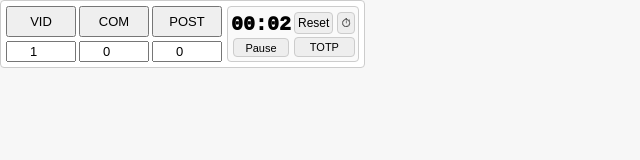
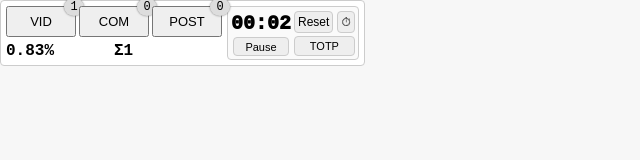
Before and after one commit to dtsapun/testapp, a plain HTML site: page index.html in a window 1280 px wide. Both pictures are taken after a click on the button "VID". Shown: the whole page, without its empty margins (0-640 px from the left). Drawn offline with Linux system fonts and the light colour scheme.

Commit message:
Update index.html

```diff
--- a/index.html
+++ b/index.html
@@ -9,60 +9,93 @@
 <style>
   body { font-family: monospace; background: #f7f7f7; margin:0; padding:0; }
   #container { background:#fff; border:1px solid #ccc; border-radius:4px; padding:5px; display:inline-block; }
-  .topRow { display:flex; align-items:stretch; gap:5px; margin-bottom:0px; }
-  .clickers { display:flex; gap:3px; align-items:stretch; }
-  .col { display:flex; flex-direction:column; gap:4px; justify-content:space-between; }
+  .topRow { display:flex; align-items:stretch; gap:5px; }
+  .clickers { display:flex; gap:3px; align-items:stretch; flex-direction:column; }
+  .clickerRow { display:flex; gap:3px; }
+  .col { position:relative; }
   .col button { width:70px; padding:6px; font-size:13px; cursor:pointer; }
-  .col input { width:70px; padding:1px; box-sizing:border-box; text-align:center; font-size:13px; }
-  #totalsRow { display:flex; align-items:center; gap:3px; background:#fafafa; border:1px solid #ccc;
-    padding:3px; border-radius:4px; font-size:12px; }
-  .totalsLeft { display:flex; flex-direction:column; gap:3px; align-items:center; }
-  #stopwatchSmall {
-  font-size: 20px;       /* трохи більший шрифт */
-  font-weight: 1000;      /* жирніший */
-  min-width: 60px;       /* вужчий */
-  height: 24px;          /* трохи вищий */
-  line-height: 28px;     /* вирівнювання по вертикалі */
-  text-align: center;
+  .badge {
+    position:absolute;
+    top:-8px;
+    right:-8px;
+    background:#ddd;
+    color:#000;
+    border-radius:50%;
+    padding:2px 6px;
+    font-size:12px;
+    min-width:8px;
+    text-align:center;
+    cursor:pointer;
+    box-shadow:0 0 2px rgba(0,0,0,0.5);
+  }
+  .badge input {
+    width:20px;
+    font-size:12px;
+    border:none;
+    background:transparent;
+    text-align:left;
+    outline:none;
+  }
+  .statsRow {
+  display: flex;
+  justify-content: space-between;
+  align-items: left;
+  margin-top: 2px;
+  font-size: 16px; /* можна збільшити до 16px, якщо місця вистачить */
+  font-weight: bold;
 }
 
-#pauseSmall {
-  font-size: 11px;
-  padding: 3px 11px;
-  height: 19px;          /* така сама висота як у секундоміра */
-  cursor: pointer;
-  background: #eee;
-  border: 1px solid #ccc;
-  border-radius: 4px;
+.statsRow > div {
+  flex: 1;
+  text-align: left;
 }
 
+  #totalsRow { display:flex; align-items:center; gap:3px; background:#fafafa; border:1px solid #ccc; padding:3px; border-radius:4px; font-size:12px; }
+  .totalsLeft { display:flex; flex-direction:column; gap:3px; align-items:center; }
+  #stopwatchSmall { font-size:20px; font-weight:1000; min-width:60px; height:24px; line-height:28px; text-align:center; }
+  #pauseSmall { font-size:11px; padding:3px 11px; height:19px; cursor:pointer; background:#eee; border:1px solid #ccc; border-radius:4px; }
   .totalsRight { display:flex; flex-direction:column; gap:3px; align-items:stretch; height:100%; justify-content:center; }
   .rightTop { display:flex; gap:4px; }
-  #resetAll, #toggleStopwatch { flex:1; font-size:12px; padding:3px; cursor:pointer;
-    background:#eee; border:1px solid #ccc; border-radius:4px; text-align:center; }
+  #resetAll, #toggleStopwatch { flex:1; font-size:12px; padding:3px; cursor:pointer; background:#eee; border:1px solid #ccc; border-radius:4px; text-align:center; }
   #toggleTotp { font-size:11px; padding:3px; cursor:pointer; background:#eee; border:1px solid #ccc; border-radius:4px; }
   #totpContainer { margin-top:6px; border-top:1px solid #ddd; padding-top:6px; display:none; }
   #totpSecret { width:100%; padding:5px; box-sizing:border-box; font-family:monospace; font-size:12px; }
-  #totpCode { margin-top:4px; font-family:monospace; font-size:16px; font-weight:700; letter-spacing:4px;
-    text-align:center; padding:4px; border-radius:4px; border:1px dashed #ddd; cursor:pointer; user-select:none; }
+  #totpCode { margin-top:4px; font-family:monospace; font-size:16px; font-weight:700; letter-spacing:4px; text-align:center; padding:4px; border-radius:4px; border:1px dashed #ddd; cursor:pointer; user-select:none; }
   #totpTimer { font-size:11px; text-align:center; margin-top:4px; color:#333; }
+  /* Прибирає стрілочки в Chrome, Edge, Safari */
+input[type=number]::-webkit-inner-spin-button,
+input[type=number]::-webkit-outer-spin-button {
+  -webkit-appearance: none;
+  margin: 0;
+}
+
+/* Прибирає стрілочки у Firefox */
+input[type=number] {
+  -moz-appearance: textfield;
+}
 </style>
 </head>
 <body>
 <div id="container">
   <div class="topRow">
     <div class="clickers">
+      <div class="clickerRow">
         <div class="col">
           <button id="btn1">VID</button>
-        <input id="click1" type="number" min="0" value="0">
+          <div id="badge1" class="badge">0</div>
         </div>
         <div class="col">
           <button id="btn2">COM</button>
-        <input id="click2" type="number" min="0" value="0">
+          <div id="badge2" class="badge">0</div>
         </div>
         <div class="col">
           <button id="btn3">POST</button>
-        <input id="click3" type="number" min="0" value="0">
+          <div id="badge3" class="badge">0</div>
+        </div>
+      </div>
+      <div class="statsRow">
+        <div id="percentStat">0%</div>
+        <div id="sumStat">Σ0</div>
       </div>
     </div>
     <div id="totalsRow">
@@ -79,7 +112,6 @@
       </div>
     </div>
   </div>
-
   <div id="totpContainer">
     <input id="totpSecret" placeholder="Secret code">
     <div id="totpCode">------</div>
@@ -89,179 +121,164 @@
 
 <script>
 (function(){
-  const btn1 = document.getElementById('btn1');
-  const btn2 = document.getElementById('btn2');
-  const btn3 = document.getElementById('btn3');
-  const click1 = document.getElementById('click1');
-  const click2 = document.getElementById('click2');
-  const click3 = document.getElementById('click3');
-  const resetAll = document.getElementById('resetAll');
-  const toggleStopwatch = document.getElementById('toggleStopwatch');
-  const stopwatchSmall = document.getElementById('stopwatchSmall');
-  const pauseSmall = document.getElementById('pauseSmall');
-  const toggleTotp = document.getElementById('toggleTotp');
-  const totpContainer = document.getElementById('totpContainer');
-  const totpSecret = document.getElementById('totpSecret');
-  const totpCode = document.getElementById('totpCode');
-  const totpTimer = document.getElementById('totpTimer');
-  const controlsRow = document.getElementById('controlsRow');
+  const w1=0.83,w2=0.2,w3=0.4;
+  let swStart=null,swElapsed=0,swRunning=false,swInterval=null;
 
-  const w1 = 0.83, w2 = 0.2, w3 = 0.4;
-  let swStart = null, swElapsed = 0, swRunning = false, swInterval = null;
+  const badgeEls=[
+    document.getElementById('badge1'),
+    document.getElementById('badge2'),
+    document.getElementById('badge3')
+  ];
+  let counts=[0,0,0];
 
-  function fmt(ms){ const s = Math.floor(ms/1000); return String(Math.floor(s/60)).padStart(2,'0')+':'+String(s%60).padStart(2,'0'); }
-  function updateStopwatchDisplay(){ stopwatchSmall.textContent = fmt(swRunning ? (Date.now()-swStart) : swElapsed); }
-  function startStopwatch(){
-    swStart = Date.now();
-    swElapsed = 0;
-    swRunning = true;
-    clearInterval(swInterval);
-    swInterval = setInterval(updateStopwatchDisplay, 250);
-    updateStopwatchDisplay();
+  const percentStat=document.getElementById('percentStat');
+  const sumStat=document.getElementById('sumStat');
+  const stopwatchSmall=document.getElementById('stopwatchSmall');
+  const pauseSmall=document.getElementById('pauseSmall');
+  const resetAll=document.getElementById('resetAll');
+  const toggleStopwatch=document.getElementById('toggleStopwatch');
+  const controlsRow=document.getElementById('controlsRow');
+  const toggleTotp=document.getElementById('toggleTotp');
+  const totpContainer=document.getElementById('totpContainer');
+  const totpSecret=document.getElementById('totpSecret');
+  const totpCode=document.getElementById('totpCode');
+  const totpTimer=document.getElementById('totpTimer');
+
+  function fmt(ms){const s=Math.floor(ms/1000);return String(Math.floor(s/60)).padStart(2,'0')+':'+String(s%60).padStart(2,'0');}
+  function updateStopwatchDisplay(){stopwatchSmall.textContent=fmt(swRunning?(Date.now()-swStart):swElapsed);}
+  function startStopwatch(){swStart=Date.now()-swElapsed;swRunning=true;clearInterval(swInterval);swInterval=setInterval(updateStopwatchDisplay,250);updateStopwatchDisplay();saveState();}
+  function pauseStopwatch(){swElapsed=swRunning?(Date.now()-swStart):swElapsed;swRunning=false;clearInterval(swInterval);updateStopwatchDisplay();saveState();}
+
+  function updateStats(){
+    const percent=((counts[0]*w1)+(counts[1]*w2)+(counts[2]*w3)).toFixed(2);
+    const sum=counts.reduce((a,b)=>a+b,0);
+    percentStat.textContent=percent+'%';
+    sumStat.textContent='Σ'+sum;
     saveState();
   }
-  function pauseStopwatch(){
-    swStart = null; swElapsed = 0; swRunning = false;
-    clearInterval(swInterval); updateStopwatchDisplay(); saveState();
-  }
-  function toBoldFullwidth(numStr) {
-  const map = {
-    '0': '𝟬', '1': '1️⃣', '2': '𝟮', '3': '𝟯', '4': '𝟰',
-    '5': '𝟱', '6': '𝟲', '7': '𝟳', '8': '𝟴', '9': '𝟵'
+
+  function makeEditableBadge(i){
+    const badge=badgeEls[i];
+    badge.onclick=()=>{
+      const inp=document.createElement('input');
+      inp.type='number';
+      inp.value=counts[i];
+      badge.innerHTML='';
+      badge.appendChild(inp);
+      inp.focus();
+      inp.onblur=()=>{
+        counts[i]=+inp.value||0;
+        badge.textContent=counts[i];
+        updateStats();
       };
-  return numStr.toString().split('').map(ch => map[ch] || ch).join('');
+    };
   }
 
-function updateTitle(){
-  const clicks = (+click1.value||0) + (+click2.value||0) + (+click3.value||0);
-  const percent = ((+click1.value||0)*w1 + (+click2.value||0)*w2 + (+click3.value||0)*w3).toFixed(2);
-  if (clicks > 0) {
-    document.title = `🔥${toBoldFullwidth(percent)}% | 💪${toBoldFullwidth(clicks)}`;
-  } else {
-    document.title = "Project DIMA";
-  }
-}
+  badgeEls.forEach((b,i)=>makeEditableBadge(i));
 
+  document.getElementById('btn1').onclick=()=>{counts[0]++;badgeEls[0].textContent=counts[0];updateStats();startStopwatch();};
+  document.getElementById('btn2').onclick=()=>{counts[1]++;badgeEls[1].textContent=counts[1];updateStats();startStopwatch();};
+  document.getElementById('btn3').onclick=()=>{counts[2]++;badgeEls[2].textContent=counts[2];updateStats();startStopwatch();};
 
-  function updateFavicon(clicks, percent) {
-  const canvas = document.createElement('canvas');
-  canvas.width = 64;
-  canvas.height = 64;
-  const ctx = canvas.getContext('2d');
-
-  // фон і рамка
-  ctx.fillStyle = '#ffffff';
-  ctx.fillRect(0, 0, 64, 64);
-  ctx.strokeStyle = '#000';
-  ctx.strokeRect(0, 0, 64, 64);
-
-  // текст: перший рядок — %
-  ctx.fillStyle = '#000';
-  ctx.font = 'bold 28px sans-serif';
-  ctx.textAlign = 'center';
-  ctx.fillText(percent + '%', 32, 28);
-
-  // другий рядок — кліки
-  ctx.font = 'bold 20px sans-serif';
-  ctx.fillText(clicks, 32, 55);
-
-  // створення нового favicon
-  const link = document.querySelector("link[rel*='icon']") || document.createElement('link');
-  link.type = 'image/png';
-  link.rel = 'icon';
-  link.href = canvas.toDataURL('image/png');
-
-  document.head.appendChild(link);
-}
-
-  function updateTotals(){
-    updateTitle();
-  }
-
-  btn1.onclick = () => { click1.value = (+click1.value||0)+1; updateTotals(); startStopwatch(); };
-  btn2.onclick = () => { click2.value = (+click2.value||0)+1; updateTotals(); startStopwatch(); };
-  btn3.onclick = () => { click3.value = (+click3.value||0)+1; updateTotals(); startStopwatch(); };
-  [click1, click2, click3].forEach(el => el.addEventListener('input', () => { updateTotals(); saveState(); }));
-  pauseSmall.onclick = pauseStopwatch;
-
-  toggleStopwatch.onclick = () => {
-    const visible = toggleStopwatch.dataset.visible === "true";
-    toggleStopwatch.dataset.visible = (!visible).toString();
-    stopwatchSmall.style.display = pauseSmall.style.display = visible ? "none" : "block";
-    if (visible) controlsRow.style.justifyContent = "flex-start";
-    else controlsRow.style.justifyContent = "";
+  // Кнопка Pause тепер скидає на нуль
+pauseSmall.onclick = () => {
+  swRunning = false;
+  swElapsed = 0;
+  clearInterval(swInterval);
+  updateStopwatchDisplay();
   saveState();
 };
 
-  resetAll.onclick = () => { click1.value = 0; click2.value = 0; click3.value = 0; updateTotals(); pauseStopwatch(); };
+// Кнопка Reset теж скидає секундомір
+resetAll.onclick = () => {
+  // обнуляємо кліки
+  counts = [0, 0, 0];
+  badgeEls.forEach((b, i) => b.textContent = 0);
 
-  // TOTP
+  // скидаємо секундомір
+  swRunning = false;
+  swElapsed = 0;
+  clearInterval(swInterval);
+  updateStopwatchDisplay();
+
+  // оновлюємо статистику і зберігаємо
+  updateStats();
+  saveState();
+};
+
+
+  toggleStopwatch.onclick=()=>{
+    const visible=toggleStopwatch.dataset.visible==="true";
+    toggleStopwatch.dataset.visible=(!visible).toString();
+    stopwatchSmall.style.display=pauseSmall.style.display=visible?"none":"block";
+    controlsRow.style.justifyContent=visible?"flex-start":"";
+    saveState();
+  };
+
+  // --- TOTP ---
   function base32ToHex(base32){
-    const alphabet = "ABCDEFGHIJKLMNOPQRSTUVWXYZ234567"; let bits="", hex="";
-    base32 = (base32||"").replace(/\s+/g,'').replace(/=+$/,'').toUpperCase();
-    for (const ch of base32) { const idx = alphabet.indexOf(ch); if (idx < 0) return null; bits += idx.toString(2).padStart(5,'0'); }
-    for (let i=0; i+4<=bits.length; i+=4) hex += parseInt(bits.substr(i,4),2).toString(16);
+    const alphabet="ABCDEFGHIJKLMNOPQRSTUVWXYZ234567";let bits="",hex="";
+    base32=(base32||"").replace(/\s+/g,'').replace(/=+$/,'').toUpperCase();
+    for(const ch of base32){const idx=alphabet.indexOf(ch);if(idx<0)return null;bits+=idx.toString(2).padStart(5,'0');}
+    for(let i=0;i+4<=bits.length;i+=4)hex+=parseInt(bits.substr(i,4),2).toString(16);
     return hex;
   }
-  function hexToBytes(hex){ const arr=new Uint8Array(hex.length/2); for(let i=0;i<arr.length;i++) arr[i]=parseInt(hex.substr(i*2,2),16); return arr; }
-  async function hmacSha1(kHex,mHex){ const key=await crypto.subtle.importKey("raw",hexToBytes(kHex),{name:"HMAC",hash:"SHA-1"},false,["sign"]); return new Uint8Array(await crypto.subtle.sign("HMAC",key,hexToBytes(mHex))); }
-  async function generateTOTP(secret, step=30){
-    const kHex = base32ToHex(secret); if (!kHex) return null;
-    const epoch = Math.floor(Date.now()/1000);
-    const t = Math.floor(epoch/step);
-    const tHex = t.toString(16).padStart(16,'0');
-    const hmac = await hmacSha1(kHex, tHex);
-    const offset = hmac[hmac.length-1] & 0xf;
-    const code = ((hmac[offset]&0x7f)<<24)|((hmac[offset+1]&0xff)<<16)|((hmac[offset+2]&0xff)<<8)|(hmac[offset+3]&0xff);
-    return (code % 1e6).toString().padStart(6,'0');
+  function hexToBytes(hex){const arr=new Uint8Array(hex.length/2);for(let i=0;i<arr.length;i++)arr[i]=parseInt(hex.substr(i*2,2),16);return arr;}
+  async function hmacSha1(kHex,mHex){const key=await crypto.subtle.importKey("raw",hexToBytes(kHex),{name:"HMAC",hash:"SHA-1"},false,["sign"]);return new Uint8Array(await crypto.subtle.sign("HMAC",key,hexToBytes(mHex)));}
+  async function generateTOTP(secret,step=30){
+    const kHex=base32ToHex(secret);if(!kHex)return null;
+    const epoch=Math.floor(Date.now()/1000);
+    const t=Math.floor(epoch/step);
+    const tHex=t.toString(16).padStart(16,'0');
+    const hmac=await hmacSha1(kHex,tHex);
+    const offset=hmac[hmac.length-1]&0xf;
+    const code=((hmac[offset]&0x7f)<<24)|((hmac[offset+1]&0xff)<<16)|((hmac[offset+2]&0xff)<<8)|(hmac[offset+3]&0xff);
+    return(code%1e6).toString().padStart(6,'0');
   }
   async function updateTotpCode(){
-    const s = totpSecret.value.trim();
-    if (!s) { totpCode.textContent="------"; totpTimer.textContent=""; return; }
-    totpCode.textContent = await generateTOTP(s) || "Error";
+    const s=totpSecret.value.trim();
+    if(!s){totpCode.textContent="------";totpTimer.textContent="";return;}
+    totpCode.textContent=await generateTOTP(s)||"Error";
   }
-  let lastStep=null, totpInterval=null;
+  let lastStep=null,totpInterval=null;
   function startTotp(){
     updateTotpCode();
-    lastStep = Math.floor(Math.floor(Date.now()/1000)/30);
-    totpTimer.textContent = `Update in ${30 - (Math.floor(Date.now()/1000)%30)}s`;
+    lastStep=Math.floor(Math.floor(Date.now()/1000)/30);
+    totpTimer.textContent=`Update in ${30-(Math.floor(Date.now()/1000)%30)}s`;
     clearInterval(totpInterval);
-    totpInterval = setInterval(()=>{
+    totpInterval=setInterval(()=>{
       const epoch=Math.floor(Date.now()/1000);
       const step=Math.floor(epoch/30);
       const left=30-(epoch%30);
       totpTimer.textContent=`Update in ${left}s`;
-      if(step!==lastStep){ lastStep=step; updateTotpCode(); }
+      if(step!==lastStep){lastStep=step;updateTotpCode();}
     },500);
   }
-  function stopTotp(){ clearInterval(totpInterval); totpTimer.textContent=""; }
-
-  toggleTotp.onclick = () => {
-    const hidden = getComputedStyle(totpContainer).display === 'none';
-    if (hidden) { totpContainer.style.display='block'; startTotp(); }
-    else { totpContainer.style.display='none'; stopTotp(); }
+  function stopTotp(){clearInterval(totpInterval);totpTimer.textContent="";}
+  toggleTotp.onclick=()=>{
+    const hidden=getComputedStyle(totpContainer).display==='none';
+    if(hidden){totpContainer.style.display='block';startTotp();}
+    else{totpContainer.style.display='none';stopTotp();}
     saveState();
   };
-  totpSecret.addEventListener('input', () => { updateTotpCode(); saveState(); });
-  totpCode.addEventListener('click', () => {
-    const t = totpCode.textContent.trim();
-    if (t && t!=="------" && t!=="Error") {
+  totpSecret.addEventListener('input',()=>{updateTotpCode();saveState();});
+  totpCode.addEventListener('click',()=>{
+    const t=totpCode.textContent.trim();
+    if(t&&t!=="------"&&t!=="Error"){
       navigator.clipboard.writeText(t).then(()=>{
-        const original = totpCode.textContent;
-        totpCode.textContent = "Copied!";
-        setTimeout(()=>{ totpCode.textContent = original; }, 1000);
+        const original=totpCode.textContent;
+        totpCode.textContent="Copied!";
+        setTimeout(()=>{totpCode.textContent=original;},1000);
       });
     }
   });
 
-  // storage
+  // --- Storage ---
   const KEY='appState_compact';
   function saveState(){
-    const elapsed = swRunning ? (Date.now()-swStart) : swElapsed;
-    localStorage.setItem(KEY, JSON.stringify({
-      click1:+click1.value||0,
-      click2:+click2.value||0,
-      click3:+click3.value||0,
+    const elapsed=swRunning?(Date.now()-swStart):swElapsed;
+    localStorage.setItem(KEY,JSON.stringify({
+      counts,
       totpSecret:totpSecret.value||'',
       totpOpen:getComputedStyle(totpContainer).display!=='none',
       stopwatchVisible:stopwatchSmall.style.display!=='none',
@@ -271,30 +288,20 @@ function updateTitle(){
   function loadState(){
     try{
       const st=JSON.parse(localStorage.getItem(KEY)||'{}');
-    if(st.click1!==undefined) click1.value=st.click1;
-    if(st.click2!==undefined) click2.value=st.click2;
-    if(st.click3!==undefined) click3.value=st.click3;
-    if(st.totpSecret) totpSecret.value=st.totpSecret;
-
-    const visible = st.stopwatchVisible !== false; // якщо не вказано — показувати
-    stopwatchSmall.style.display = visible ? 'block' : 'none';
-    pauseSmall.style.display = visible ? 'block' : 'none';
-    toggleStopwatch.dataset.visible = visible.toString();
-
-    swElapsed = st.stopwatchElapsed || 0;
-    if(st.totpOpen){
-      totpContainer.style.display='block';
-      startTotp();
-    }
+      if(Array.isArray(st.counts)){counts=st.counts;counts.forEach((v,i)=>badgeEls[i].textContent=v);}
+      if(st.totpSecret)totpSecret.value=st.totpSecret;
+      const visible=st.stopwatchVisible!==false;
+      stopwatchSmall.style.display=pauseSmall.style.display=visible?'block':'none';
+      toggleStopwatch.dataset.visible=visible.toString();
+      swElapsed=st.stopwatchElapsed||0;
+      if(st.totpOpen){totpContainer.style.display='block';startTotp();}
+      updateStats();
     }catch(e){}
   }
 
-
   loadState();
-  updateTotals();
   updateStopwatchDisplay();
 })();
-
 </script>
 <script>
 // Зберігаємо розмір перед закриттям
@@ -313,5 +320,6 @@ window.addEventListener('load', () => {
   }
 });
 </script>
+
 </body>
 </html>
```
Lines whose indentation alone changed are shown as unchanged.
